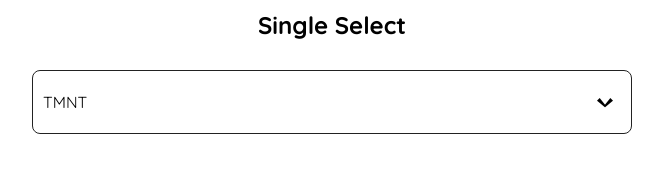
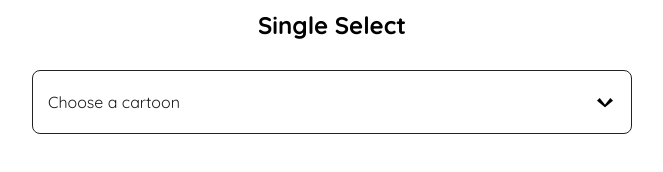
Before and after one commit to serhatbek/react-components, a React (Vite) app: page / in a window 1280 px wide. Shown: the part 424-596 px from the top of the page, without its empty margins (308-971 px from the left). Built offline with nearby package versions, Linux system fonts and the light colour scheme.

Commit message:
add float label to the single select

```diff
--- a/src/App.jsx
+++ b/src/App.jsx
@@ -10,7 +10,7 @@
     { id: 6, label: 'Watermelon' },
   ]);
 
-  const [cartoonSelectItem, setCartoonSelectItem] = useState('TMNT');
+  const [cartoonSelectItem, setCartoonSelectItem] = useState('');
 
   const handleMultiSelectItems = (selectedItems) => {
     setFruitSelectItems((prevItems) => [...prevItems, selectedItems]);
--- a/src/components/Select/SingleSelect/SingleSelect.jsx
+++ b/src/components/Select/SingleSelect/SingleSelect.jsx
@@ -26,10 +26,10 @@
   handleClickOutside(selectRef, closeSelectList);
 
   return (
-    <FloatLabel>
+    <FloatLabel label='Choose a cartoon' value={selectedItem}>
       <div className='select' ref={selectRef}>
         <div className='select__item' onClick={toggleSelectList}>
-          {selectedItem}{' '}
+          <div>{selectedItem}</div>
           <Icon size={32} icon={showList ? 'chevron-up' : 'chevron-down'} />
         </div>
         <ul
```
